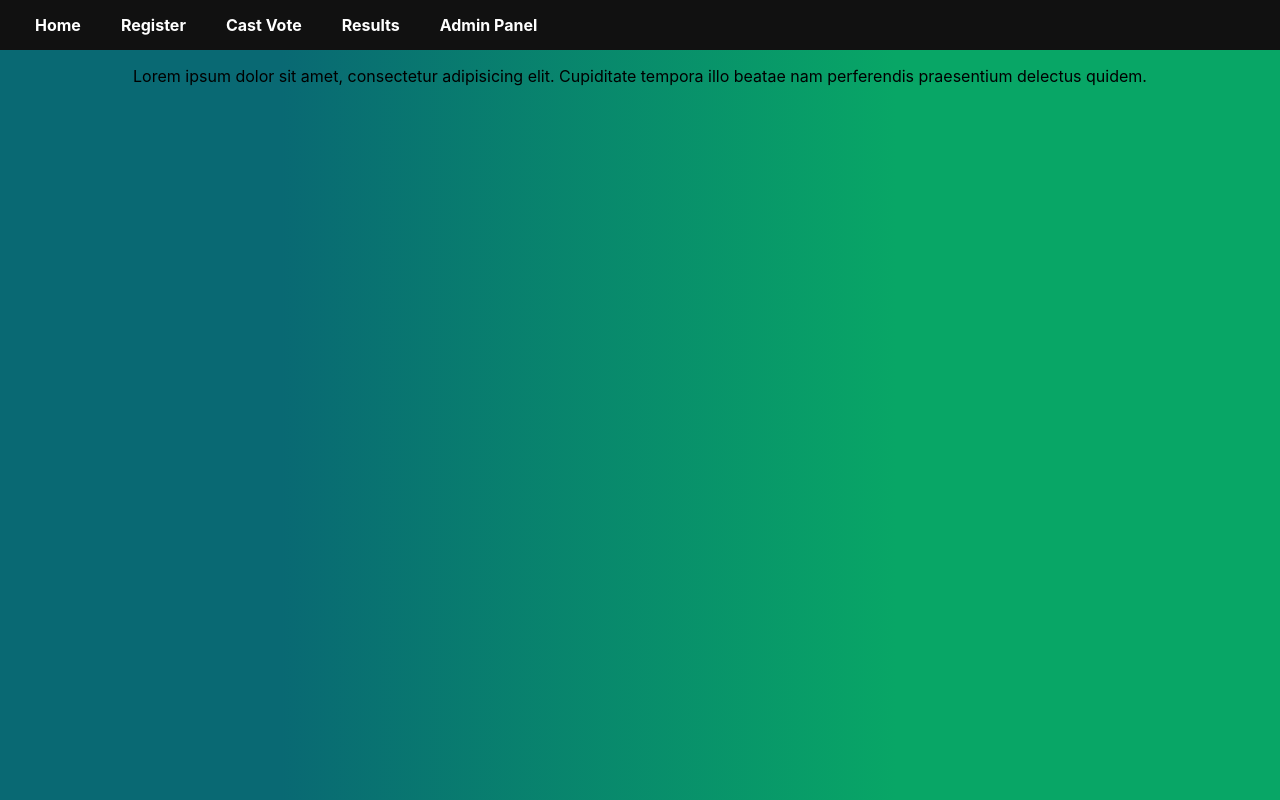
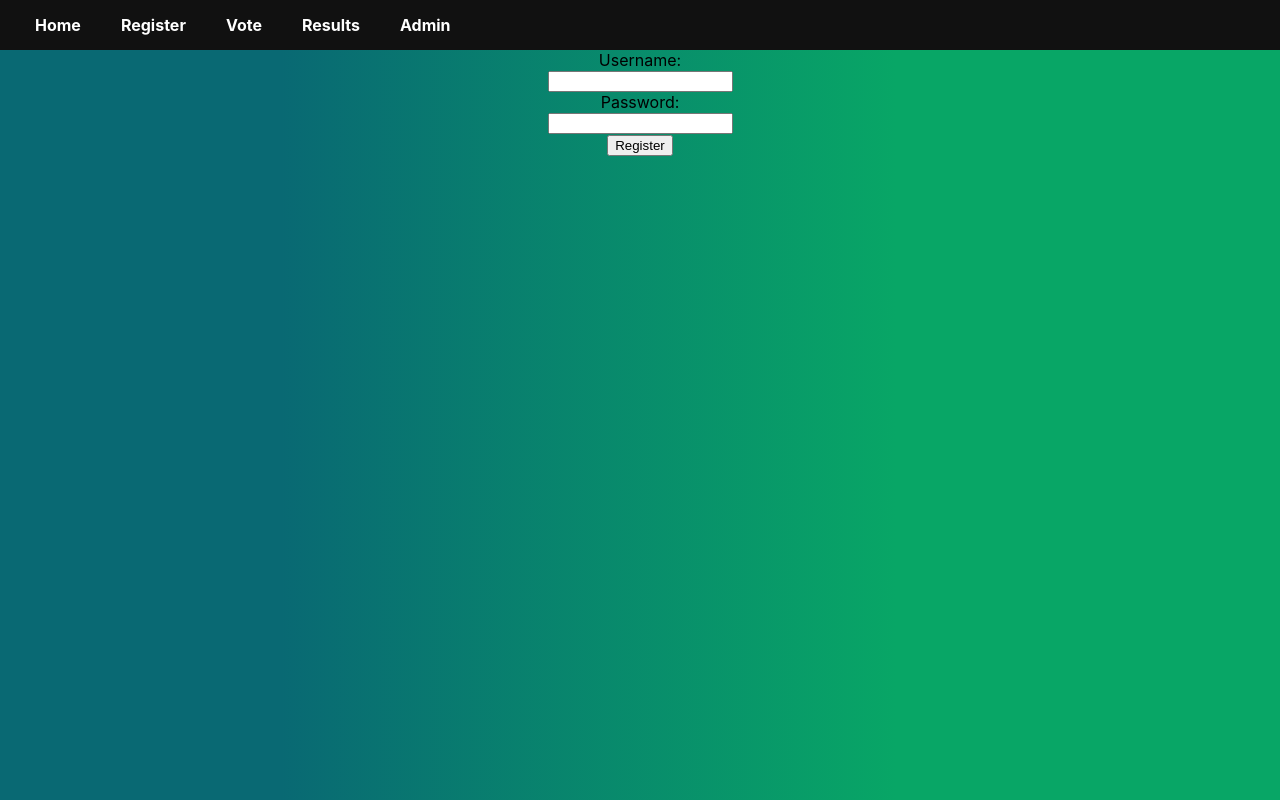
Before and after one commit to dilbwagsingh/secure-evoting, a React (Create React App) app in the folder secure-elections-CTF-only/frontend/: page /#/admin in a window 1280 px wide. Built offline with nearby package versions, Linux system fonts and the light colour scheme.

Commit message:
Setup various pages with form fields

```diff
--- a/secure-elections-CTF-only/frontend/src/App.js
+++ b/secure-elections-CTF-only/frontend/src/App.js
@@ -20,13 +20,13 @@ function App() {
               <NavLink to="/register">Register</NavLink>
             </li>
             <li>
-              <NavLink to="/vote">Cast Vote</NavLink>
+              <NavLink to="/vote">Vote</NavLink>
             </li>
             <li>
               <NavLink to="/results">Results</NavLink>
             </li>
             <li>
-              <NavLink to="/admin">Admin Panel</NavLink>
+              <NavLink to="/admin">Admin</NavLink>
             </li>
           </ul>
         </div>
--- a/secure-elections-CTF-only/frontend/src/components/admin.js
+++ b/secure-elections-CTF-only/frontend/src/components/admin.js
@@ -3,10 +3,19 @@ import React from "react";
 function Admin() {
   return (
     <div>
-      <p>
-        Lorem ipsum dolor sit amet, consectetur adipisicing elit. Cupiditate
-        tempora illo beatae nam perferendis praesentium delectus quidem.
-      </p>
+      <form
+        class="container"
+        action="/server-side-admin-login-page"
+        method="post"
+      >
+        <label>Username:</label> <br />
+        <input type="text" id="username" spellCheck="false" />
+        <br />
+        <label>Password:</label> <br />
+        <input type="text" id="password" spellCheck="false" />
+        <br />
+        <button>Register</button>
+      </form>
     </div>
   );
 }
--- a/secure-elections-CTF-only/frontend/src/components/register.js
+++ b/secure-elections-CTF-only/frontend/src/components/register.js
@@ -10,22 +10,19 @@ To dos-
 function Register() {
   return (
     <div>
-      <form class="container" action="/server-side-form-page" method="post">
-        <label>Name:</label> <br />
-        <input type="text" id="name" name="user_name" spellCheck="false" />
-        <br />
-        <label htmlFor="aadhar">Aadhar number:</label> <br />
-        <input type="number" id="aadhar" name="aadhar_number" /> <br />
-        <p>
-          <label>Select list</label>
-          <select id="myList">
-            <option value="1">one</option>
-            <option value="2">two</option>
-            <option value="3">three</option>
-            <option value="4">four</option>
-          </select>
-        </p>
-      </form>
+      <div>
+        <h3>Fill out your details:</h3>
+        <form
+          class="container"
+          action="/server-side-register-page"
+          method="post"
+        >
+          <label>Name:</label> <br />
+          <input type="text" id="name" name="user_name" spellCheck="false" />
+          <br />
+          <button>Register</button>
+        </form>
+      </div>
     </div>
   );
 }
--- a/secure-elections-CTF-only/frontend/src/components/vote.js
+++ b/secure-elections-CTF-only/frontend/src/components/vote.js
@@ -3,16 +3,14 @@ import React from "react";
 function Vote() {
   return (
     <div>
-      <p>
-        Lorem ipsum dolor sit amet, consectetur adipisicing elit. Cupiditate
-        tempora illo beatae nam perferendis praesentium delectus quidem
-        aspernatur a accusamus odit magnam, iste inventore tenetur itaque dolor
-        amet quaerat! Eum veritatis odio sapiente quod nihil nostrum excepturi.
-        Est illo eveniet officiis impedit. Tempore magnam pariatur explicabo aut
-        libero! Dolores, hic repudiandae. Beatae earum pariatur laudantium
-        delectus, vel quod omnis? Totam magni quibusdam officia nulla est nobis,
-        reprehenderit fuga minima et!
-      </p>
+      <form class="container">
+        <label>Enter your choice:</label> <br />
+        <input type="text" id="choice" name="choice" spellCheck="false" />
+        <br />
+        <label>Enter your private key:</label> <br />
+        <input type="number" id="private_key" /> <br />
+        <button>Vote</button>
+      </form>
     </div>
   );
 }
```
